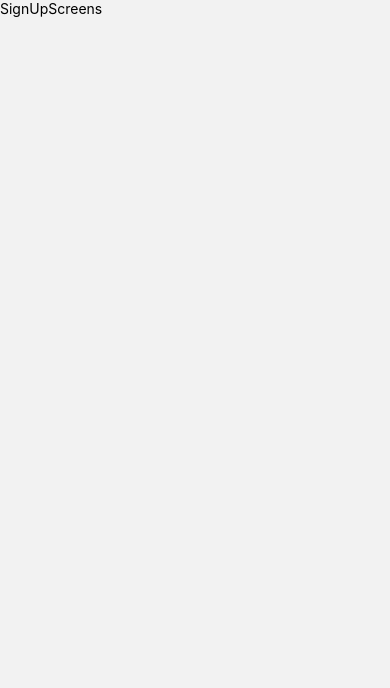
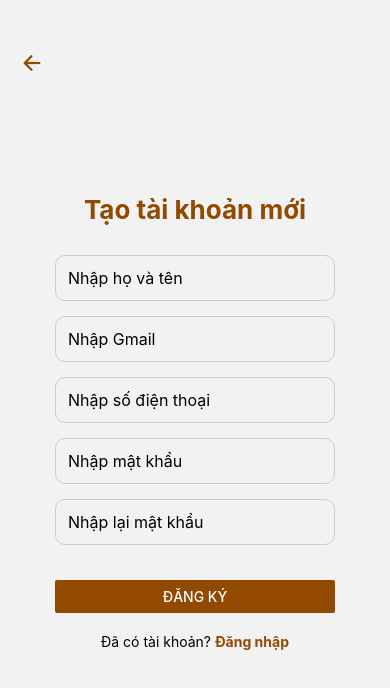
Before and after one commit to xuantruong01/BakeryApp, a React Native app in the folder BakeryApp/: screen /SignUp in a window 390 px wide. Shown: the top 688 px of the page. Built offline with nearby package versions, Linux system fonts and the light colour scheme; no server answers; the database is empty.

Commit message:
upate login

```diff
--- a/BakeryApp/package.json
+++ b/BakeryApp/package.json
@@ -9,7 +9,7 @@
     "web": "expo start --web"
   },
   "dependencies": {
-    "@react-native-async-storage/async-storage": "2.2.0",
+    "@react-native-async-storage/async-storage": "^2.2.0",
     "@react-native-firebase/auth": "^23.4.1",
     "@react-navigation/bottom-tabs": "^7.6.0",
     "@react-navigation/native": "^7.1.19",
--- a/BakeryApp/src/navigation/AppNavigator.tsx
+++ b/BakeryApp/src/navigation/AppNavigator.tsx
@@ -1,6 +1,5 @@
 import React from "react";
-import { NavigationContainer } from "@react-navigation/native";
-import { createStackNavigator } from "@react-navigation/stack";
+import { NavigationContainer } from "@react-navigation/native";import { createStackNavigator } from "@react-navigation/stack";
 import TabNavigator from "./TabNavigator";
 import LoginScreen from "../screens/LoginScreen";
 import SignUpScreen from "../screens/SignUpScreens"
--- a/BakeryApp/src/screens/AccountScreen.tsx
+++ b/BakeryApp/src/screens/AccountScreen.tsx
@@ -32,7 +32,7 @@ const AccountScreen = () => {
   // Xử lý đăng xuất
   const handleLogout = async () => {
     await AsyncStorage.removeItem("user");
-    navigation.navigate("Login"); // Quay lại trang Login sau khi đăng xuất
+    navigation.navigate("Login"); // Quay lại trang chính sau khi đăng xuất
   };
 
   // Hiển thị loading khi đang kiểm tra login
--- a/BakeryApp/src/screens/CartScreen.tsx
+++ b/BakeryApp/src/screens/CartScreen.tsx
@@ -1,27 +1,62 @@
 import React, { useEffect, useState } from "react";
-import { View, Text, StyleSheet, ActivityIndicator } from "react-native";
+import {
+  View,
+  Text,
+  StyleSheet,
+  ActivityIndicator,
+  FlatList,
+} from "react-native";
 import AsyncStorage from "@react-native-async-storage/async-storage";
 import { useNavigation } from "@react-navigation/native";
+import { db } from "../services/firebaseConfig";
+import { collection, getDocs } from "firebase/firestore";
 
 const CartScreen = () => {
   const navigation = useNavigation();
   const [loading, setLoading] = useState(true);
+  const [cartItems, setCartItems] = useState([]);
+  const [total, setTotal] = useState(0);
 
   useEffect(() => {
-    const checkLogin = async () => {
-      const user = await AsyncStorage.getItem("user");
-      if (!user) {
-        // Điều hướng ra ngoài Tab sang màn hình Login
-        navigation.navigate("Login");
+    const fetchCart = async () => {
+      try {
+        const userJson = await AsyncStorage.getItem("user");
+        const user = userJson ? JSON.parse(userJson) : null;
+
+        if (!user?.uid) {
+          navigation.navigate("Login", { redirectTo: "Cart" });
+          return;
+        }
+
+        const itemsRef = collection(db, "carts", user.uid, "items");
+        const itemsSnap = await getDocs(itemsRef);
+
+        const items = itemsSnap.docs.map((doc) => ({
+          id: doc.id,
+          ...doc.data(),
+        }));
+
+        setCartItems(items);
+        console.log("UID người dùng:", user?.uid);
+
+        const totalPrice = items.reduce(
+          (sum, item) => sum + parseInt(item.price) * item.quantity,
+          0
+        );
+        setTotal(totalPrice);
+      } catch (error) {
+        console.error("🔥 Lỗi khi lấy giỏ hàng:", error);
+      } finally {
+        setLoading(false);
       }
-      setLoading(false);
     };
-    checkLogin();
+
+    fetchCart();
   }, [navigation]);
 
   if (loading) {
     return (
-      <View style={styles.container}>
+      <View style={styles.center}>
         <ActivityIndicator size="large" color="#924900" />
       </View>
     );
@@ -29,7 +64,28 @@ const CartScreen = () => {
 
   return (
     <View style={styles.container}>
-      <Text style={styles.text}>🛒 Giỏ hàng trống</Text>
+      {cartItems.length === 0 ? (
+        <Text style={styles.text}>🛒 Giỏ hàng trống</Text>
+      ) : (
+        <>
+          <FlatList
+            data={cartItems}
+            keyExtractor={(item) => item.id}
+            renderItem={({ item }) => (
+              <View style={styles.item}>
+                <Text style={styles.name}>{item.name}</Text>
+                <Text>Số lượng: {item.quantity}</Text>
+                <Text>Giá: {parseInt(item.price).toLocaleString()}đ</Text>
+              </View>
+            )}
+          />
+          <View style={styles.total}>
+            <Text style={styles.totalText}>
+              Tổng cộng: {total.toLocaleString()}đ
+            </Text>
+          </View>
+        </>
+      )}
     </View>
   );
 };
@@ -37,6 +93,40 @@ const CartScreen = () => {
 export default CartScreen;
 
 const styles = StyleSheet.create({
-  container: { flex: 1, alignItems: "center", justifyContent: "center" },
-  text: { fontSize: 18, fontWeight: "500" },
+  container: {
+    flex: 1,
+    backgroundColor: "#fff",
+    padding: 16,
+  },
+  center: {
+    flex: 1,
+    justifyContent: "center",
+    alignItems: "center",
+  },
+  text: { fontSize: 18, textAlign: "center", marginTop: 40 },
+  item: {
+    backgroundColor: "#f9f9f9",
+    padding: 12,
+    borderRadius: 8,
+    marginBottom: 10,
+    borderWidth: 1,
+    borderColor: "#ddd",
+  },
+  name: {
+    fontWeight: "bold",
+    fontSize: 16,
+    marginBottom: 4,
+  },
+  total: {
+    paddingVertical: 16,
+    borderTopWidth: 1,
+    borderColor: "#ccc",
+    marginTop: 10,
+  },
+  totalText: {
+    fontSize: 18,
+    fontWeight: "bold",
+    textAlign: "right",
+    color: "#924900",
+  },
 });
--- a/BakeryApp/src/screens/SignUpScreens.tsx
+++ b/BakeryApp/src/screens/SignUpScreens.tsx
@@ -1,10 +1,181 @@
-import { View, Text } from 'react-native'
-import React from 'react'
+import React, { useState } from "react";
+import {
+  View,
+  Text,
+  TextInput,
+  TouchableOpacity,
+  Button,
+  StyleSheet,
+  Alert,
+  ToastAndroid,
+} from "react-native";
+import { createUserWithEmailAndPassword } from "firebase/auth";
+import { auth } from "../services/firebaseConfig";
+import Ionicons from "@expo/vector-icons/Ionicons";
+import { doc, setDoc } from "firebase/firestore";
+import { db } from "../services/firebaseConfig";
 
-export default function SignUpScreens() {
+
+const SignUpScreen = ({ navigation }) => {
+  const [email, setEmail] = useState("");
+  const [fullName, setFullName] = useState("");
+  const [phone, setPhone] = useState("");
+  const [password, setPassword] = useState("");
+  const [rePassword, setRePassword] = useState("");
+  const [loading, setLoading] = useState(false);
+
+  const handleSignUp = async () => {
+    // Kiểm tra rỗng
+    if (!email.trim() || !fullName.trim() || !phone.trim() || !password.trim() || !rePassword.trim()) {
+      ToastAndroid.show("Vui lòng nhập đầy đủ thông tin!", ToastAndroid.SHORT);
+      return;
+    }
+
+    // Kiểm tra mật khẩu khớp
+    if (password !== rePassword) {
+      ToastAndroid.show("Mật khẩu nhập lại không khớp!", ToastAndroid.SHORT);
+      return;
+    }
+
+    // Kiểm tra định dạng email
+    const emailRegex = /^[^\s@]+@[^\s@]+\.[^\s@]+$/;
+    if (!emailRegex.test(email)) {
+      Alert.alert("Lỗi", "Email không hợp lệ!");
+      return;
+    }
+
+    setLoading(true);
+    try {
+      // Đăng ký Firebase
+      const userCredential = await createUserWithEmailAndPassword(auth, email, password);
+      const user = userCredential.user;
+      await setDoc(doc(db, "users", user.uid), {
+    email: email,
+    fullname: fullName,
+    phoneNumber: phone,
+    createdAt: new Date(),
+  });
+
+      ToastAndroid.show("Đăng ký thành công!", ToastAndroid.SHORT);
+      navigation.replace("Login"); // Chuyển sang màn hình đăng nhập
+    } catch (error) {
+      console.error("Lỗi đăng ký:", error);
+      Alert.alert("Đăng ký thất bại", error.message);
+    } finally {
+      setLoading(false);
+    }
+  };
+
+  const handleBack = () => {
+    navigation.goBack();
+  };
+
   return (
-    <View>
-      <Text>SignUpScreens</Text>
+    <View style={styles.container}>
+      {/* Nút quay lại */}
+      <TouchableOpacity style={styles.backButton} onPress={handleBack}>
+        <Ionicons name="arrow-back" size={24} color="#924900" />
+      </TouchableOpacity>
+
+      <Text style={styles.title}>Tạo tài khoản mới</Text>
+
+      {/* Ô nhập tên */}
+      <TextInput
+        style={styles.input}
+        placeholder="Nhập họ và tên"
+        value={fullName}
+        onChangeText={setFullName}
+      />
+
+      {/* Ô nhập email */}
+      <TextInput
+        style={styles.input}
+        placeholder="Nhập Gmail"
+        value={email}
+        onChangeText={setEmail}
+        keyboardType="email-address"
+        autoCapitalize="none"
+      />
+
+      {/* Ô nhập số điện thoại */}
+      <TextInput
+        style={styles.input}
+        placeholder="Nhập số điện thoại"
+        value={phone}
+        onChangeText={setPhone}
+        keyboardType="phone-pad"
+      />
+
+      {/* Ô nhập mật khẩu */}
+      <TextInput
+        style={styles.input}
+        placeholder="Nhập mật khẩu"
+        value={password}
+        onChangeText={setPassword}
+        secureTextEntry
+      />
+
+      {/* Ô nhập lại mật khẩu */}
+      <TextInput
+        style={styles.input}
+        placeholder="Nhập lại mật khẩu"
+        value={rePassword}
+        onChangeText={setRePassword}
+        secureTextEntry
+      />
+
+      {/* Nút đăng ký */}
+      <View style={{ width: "80%", marginTop: 20 }}>
+        <Button
+          title={loading ? "Đang tạo tài khoản..." : "Đăng ký"}
+          onPress={handleSignUp}
+          color="#924900"
+          disabled={loading}
+        />
+      </View>
+
+      {/* Chuyển sang đăng nhập */}
+      <View style={styles.footer}>
+        <Text>Đã có tài khoản? </Text>
+        <TouchableOpacity onPress={() => navigation.replace("Login")}>
+          <Text style={styles.loginText}>Đăng nhập</Text>
+        </TouchableOpacity>
+      </View>
     </View>
-  )
-}
+  );
+};
+
+export default SignUpScreen;
+
+const styles = StyleSheet.create({
+  container: { flex: 1, justifyContent: "center", alignItems: "center", paddingHorizontal: 20 },
+  title: {
+    fontSize: 26,
+    fontWeight: "bold",
+    marginBottom: 30,
+    color: "#924900",
+  },
+  input: {
+    width: "80%",
+    borderWidth: 1,
+    borderColor: "#ccc",
+    borderRadius: 10,
+    padding: 12,
+    marginBottom: 15,
+    fontSize: 16,
+  },
+  footer: {
+    flexDirection: "row",
+    marginTop: 20,
+    alignItems: "center",
+  },
+  loginText: {
+    color: "#924900",
+    fontWeight: "bold",
+  },
+  backButton: {
+    position: "absolute",
+    top: 50,
+    left: 20,
+  },
+});
```
Also changed, not shown: BakeryApp/src/screens/LoginScreen.tsx (+15 -6 lines), BakeryApp/src/screens/HomeScreen.tsx (line endings or trailing spaces), 2 other files (tests, documents, lock files or other folders).
